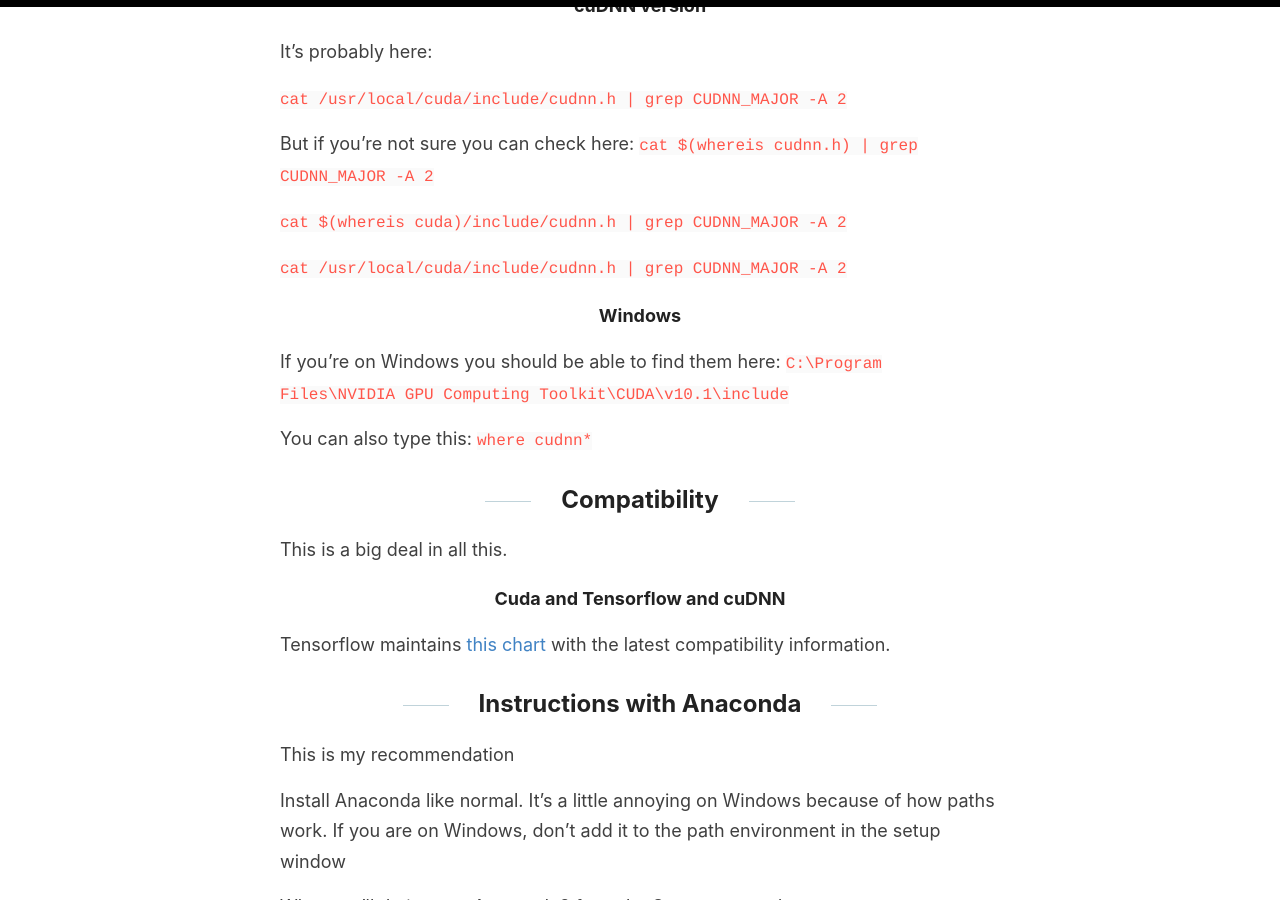
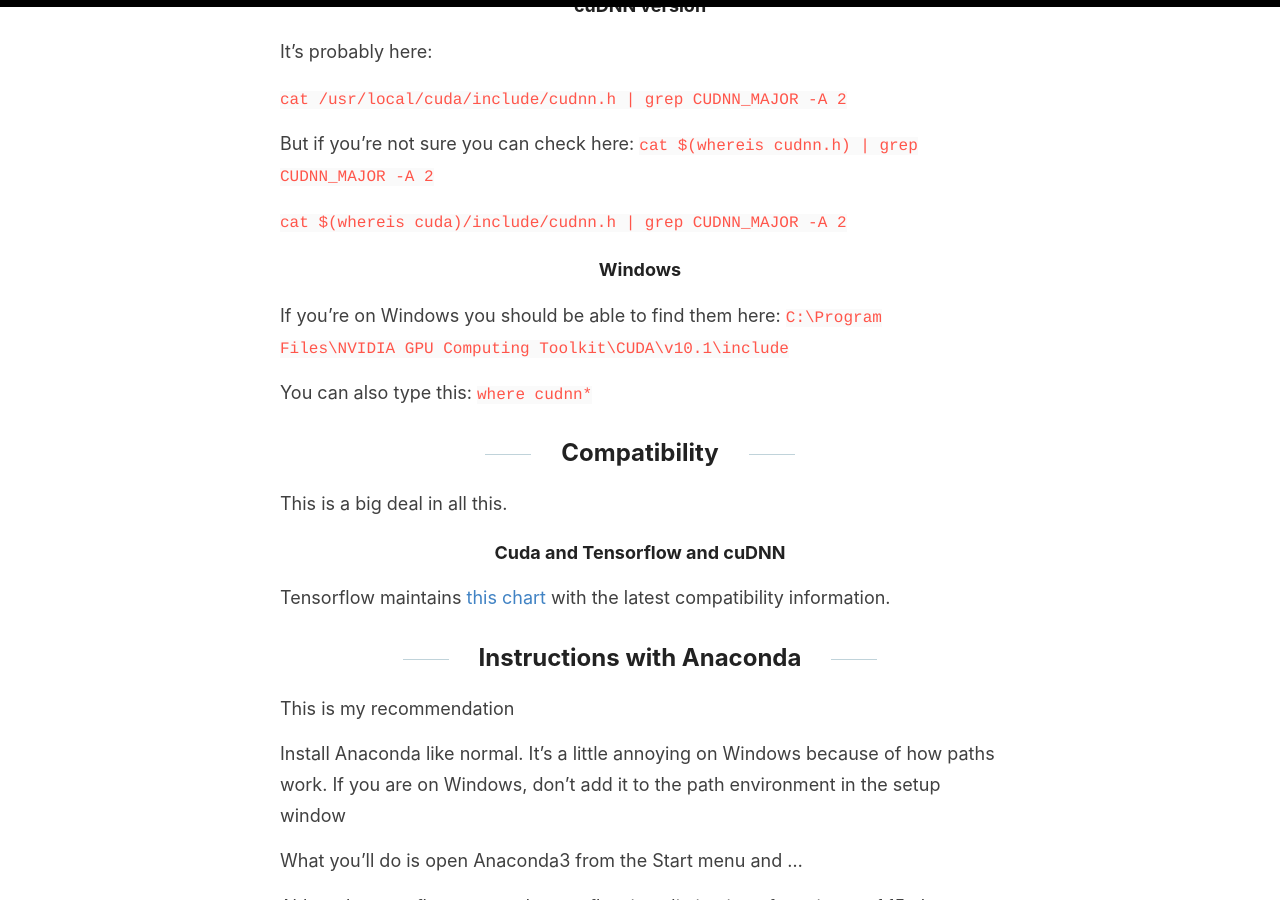
Before and after one commit to jss367/blog, a Jekyll site: the page built from _posts/2017-6-21-tensorflow-gpu-cuda.md, in a window 1280 px wide and 900 px high, scrolled down 2100 px. Built offline with Jekyll 4.4.1, drawn with Linux system fonts in a browser that asks for light colours; our own code applies the rules of GitHub Pages for plain Markdown files.

Commit message:
Update 2017-6-21-tensorflow-gpu-cuda.md

```diff
--- a/_posts/2017-6-21-tensorflow-gpu-cuda.md
+++ b/_posts/2017-6-21-tensorflow-gpu-cuda.md
@@ -83,8 +83,6 @@ But if you're not sure you can check here:
 `cat $(whereis cudnn.h) | grep CUDNN_MAJOR -A 2`
 
 `cat $(whereis cuda)/include/cudnn.h | grep CUDNN_MAJOR -A 2`
-
-`cat /usr/local/cuda/include/cudnn.h | grep CUDNN_MAJOR -A 2`
 
 ###### Windows
 
```
